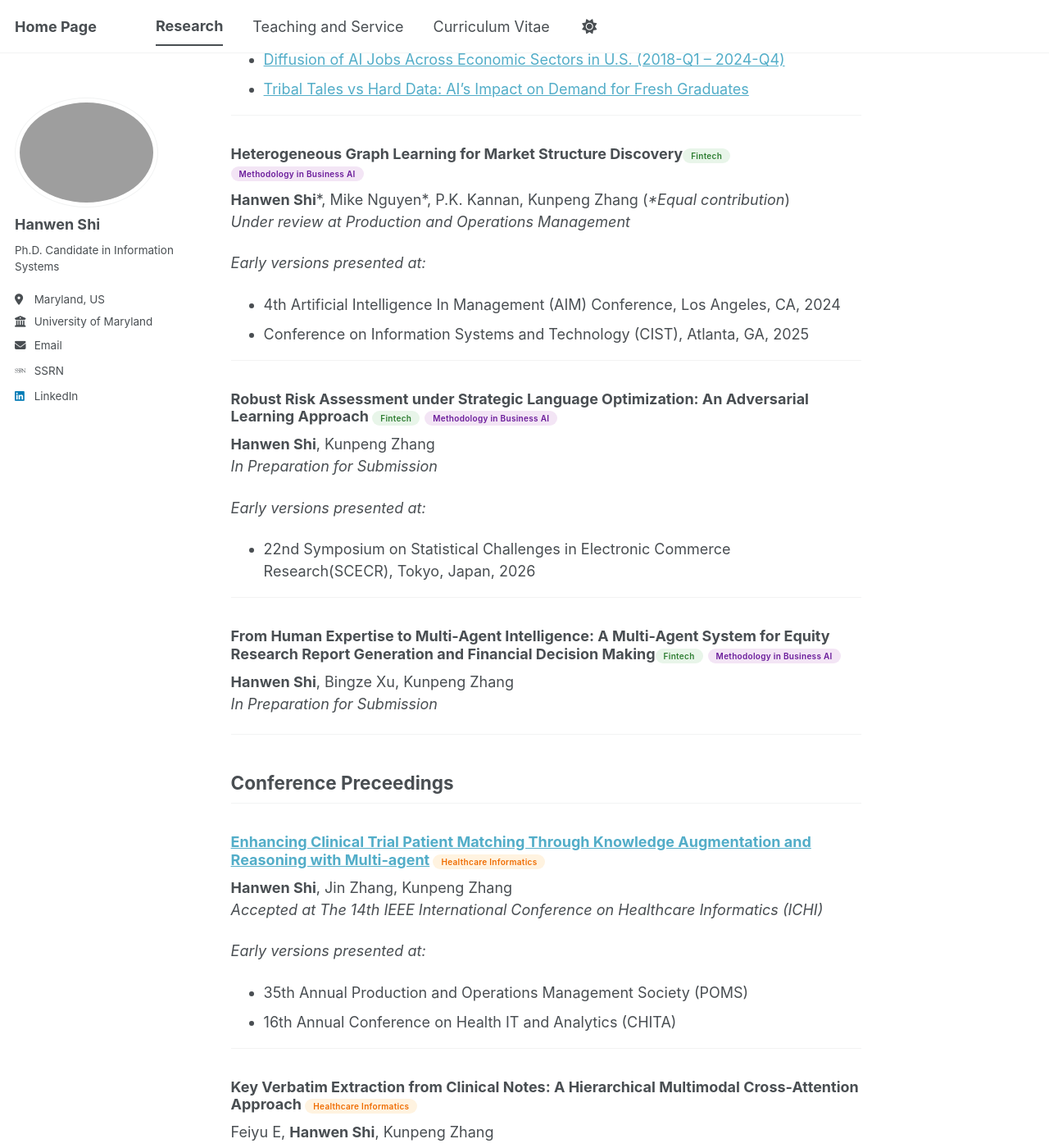
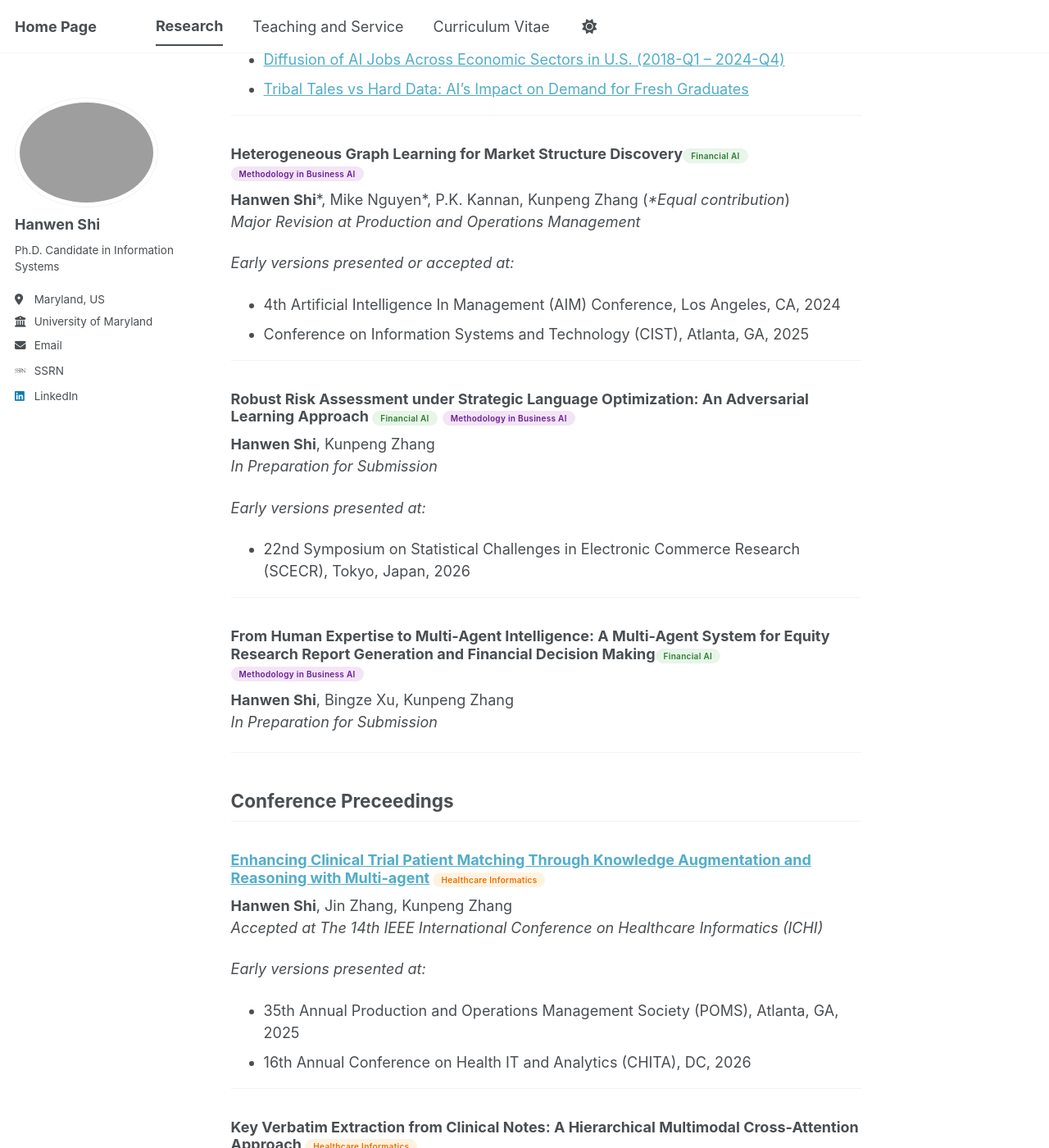
Before and after one commit to FrankieShih/frankieshih.github.io, a Jekyll site: the page built from publications.md, in a window 1280 px wide and 1400 px high, scrolled down 617 px. Shown: the whole window at 82% size. Built offline with Jekyll 4.4.1, drawn with Linux system fonts in a browser that asks for light colours; some web fonts are replaced; a script bundle is joined from its source files by our own code; library files that are not in the unit come from our copies.

Commit message:
Revise publication details and tags in publications.md
Updated tags from 'Fintech' to 'Financial AI' and modified submission statuses for several publications.

```diff
--- a/publications.md
+++ b/publications.md
@@ -30,27 +30,27 @@ Growing Geographic Dispersion of AI Jobs in America</a></li>
 
 ---
 
-### Heterogeneous Graph Learning for Market Structure Discovery<span class="tag tag-fintech">Fintech</span><span class="tag tag-method">Methodology in Business AI</span>
+### Heterogeneous Graph Learning for Market Structure Discovery<span class="tag tag-fintech">Financial AI</span><span class="tag tag-method">Methodology in Business AI</span>
 
 **Hanwen Shi**\*, Mike Nguyen\*, P.K. Kannan, Kunpeng Zhang (*\*Equal contribution*)<br>
-*Under review at Production and Operations Management*
+*Major Revision at Production and Operations Management*
 
-*Early versions presented at:*
+*Early versions presented or accepted at:*
 - 4th Artificial Intelligence In Management (AIM) Conference, Los Angeles, CA, 2024
 - Conference on Information Systems and Technology (CIST), Atlanta, GA, 2025
 
 ---
 
-### Robust Risk Assessment under Strategic Language Optimization: An Adversarial Learning Approach <span class="tag tag-fintech">Fintech</span><span class="tag tag-method">Methodology in Business AI</span>
+### Robust Risk Assessment under Strategic Language Optimization: An Adversarial Learning Approach <span class="tag tag-fintech">Financial AI</span><span class="tag tag-method">Methodology in Business AI</span>
 **Hanwen Shi**, Kunpeng Zhang<br>
 *In Preparation for Submission*
 
 *Early versions presented at:*
-- 22nd Symposium on Statistical Challenges in Electronic Commerce Research(SCECR), Tokyo, Japan, 2026
+- 22nd Symposium on Statistical Challenges in Electronic Commerce Research (SCECR), Tokyo, Japan, 2026
 
 ---
 
-### From Human Expertise to Multi-Agent Intelligence: A Multi-Agent System for Equity Research Report Generation and Financial Decision Making<span class="tag tag-fintech">Fintech</span><span class="tag tag-method">Methodology in Business AI</span>
+### From Human Expertise to Multi-Agent Intelligence: A Multi-Agent System for Equity Research Report Generation and Financial Decision Making<span class="tag tag-fintech">Financial AI</span><span class="tag tag-method">Methodology in Business AI</span>
 **Hanwen Shi**, Bingze Xu, Kunpeng Zhang
 *In Preparation for Submission*
 
@@ -62,8 +62,8 @@ Growing Geographic Dispersion of AI Jobs in America</a></li>
 *Accepted at The 14th IEEE International Conference on Healthcare Informatics (ICHI)*
 
 *Early versions presented at:*
-- 35th Annual Production and Operations Management Society (POMS)
-- 16th Annual Conference on Health IT and Analytics (CHITA)
+- 35th Annual Production and Operations Management Society (POMS), Atlanta, GA, 2025
+- 16th Annual Conference on Health IT and Analytics (CHITA), DC, 2026
 
 ---
 
@@ -80,12 +80,12 @@ Feiyu E, **Hanwen Shi**, Kunpeng Zhang
 
 ## Research in Progress
 
-### The Heterogeneous Diffusion of AI Skills
+### The Heterogeneous Diffusion of AI Skills <span class="tag tag-ai-labor">AI & Labor</span>
 **Hanwen Shi**, Anil Gupta, Waverly Ding, Kunpeng Zhang
 
 ---
 
-### AI Investment, Strategic Communication, and Firm Performance
+### AI Investment, Strategic Communication, and Firm Performance <span class="tag tag-ai-labor">AI & Labor</span>
 Jianing Wang, **Hanwen Shi**, Kunpeng Zhang, Waverly Ding, Siva Viswanathan, Anil Gupta
 
 ---
```
